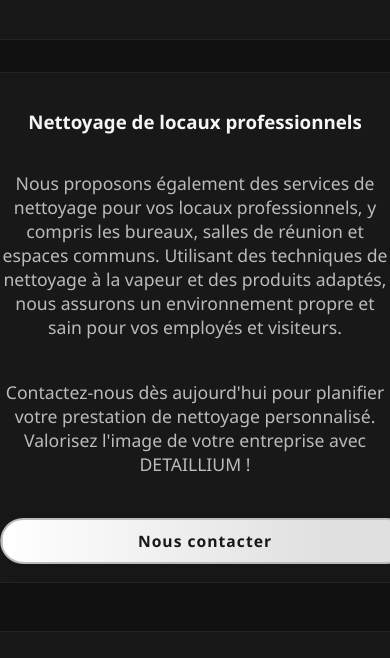
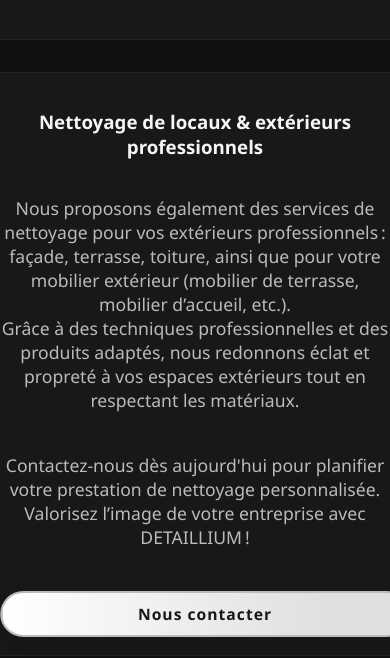
Before and after one commit to Johan83670/NHPN-web, a plain HTML site: page prestation-professionel.html in a window 390 px wide. Shown: the part 1896-2554 px from the top of the page. Drawn offline with Linux system fonts and the light colour scheme.

Commit message:
modification prestation mobilié

```diff
--- a/prestation-professionel.html
+++ b/prestation-professionel.html
@@ -46,11 +46,17 @@
         <p><em>Une solution simple et économique pour l’entretien régulier de vos véhicules.</em></p>
       </div>
       <div class="prestation">
-        <h3>Nettoyage de locaux professionnels</h3>
-        <p>Nous proposons également des services de nettoyage pour vos locaux professionnels, y compris les bureaux, salles de réunion et espaces communs. Utilisant des techniques de nettoyage à la vapeur et des produits adaptés, nous assurons un environnement propre et sain pour vos employés et visiteurs.</p>
-      </ul>
-      <p>Contactez-nous dès aujourd'hui pour planifier votre prestation de nettoyage personnalisé. Valorisez l'image de votre entreprise avec DETAILLIUM !</p>
-      <a href="contact.html" class="btn-prestation">Nous contacter</a>
+        <h3>Nettoyage de locaux & extérieurs professionnels</h3>
+        <p>
+          Nous proposons également des services de nettoyage pour vos extérieurs professionnels : façade, terrasse, toiture, ainsi que pour votre mobilier extérieur (mobilier de terrasse, mobilier d’accueil, etc.).<br>
+          Grâce à des techniques professionnelles et des produits adaptés, nous redonnons éclat et propreté à vos espaces extérieurs tout en respectant les matériaux.
+        </p>
+        <p>
+          Contactez-nous dès aujourd'hui pour planifier votre prestation de nettoyage personnalisée. Valorisez l’image de votre entreprise avec DETAILLIUM !
+        </p>
+        <a href="contact.html" class="btn-prestation">Nous contacter</a>
+      </div>
+    </section>
   </main>
   <footer class="footer">
     <div class="footer-content">
```
Also changed, not shown: prestation-particulier.html (+10 -4 lines).
